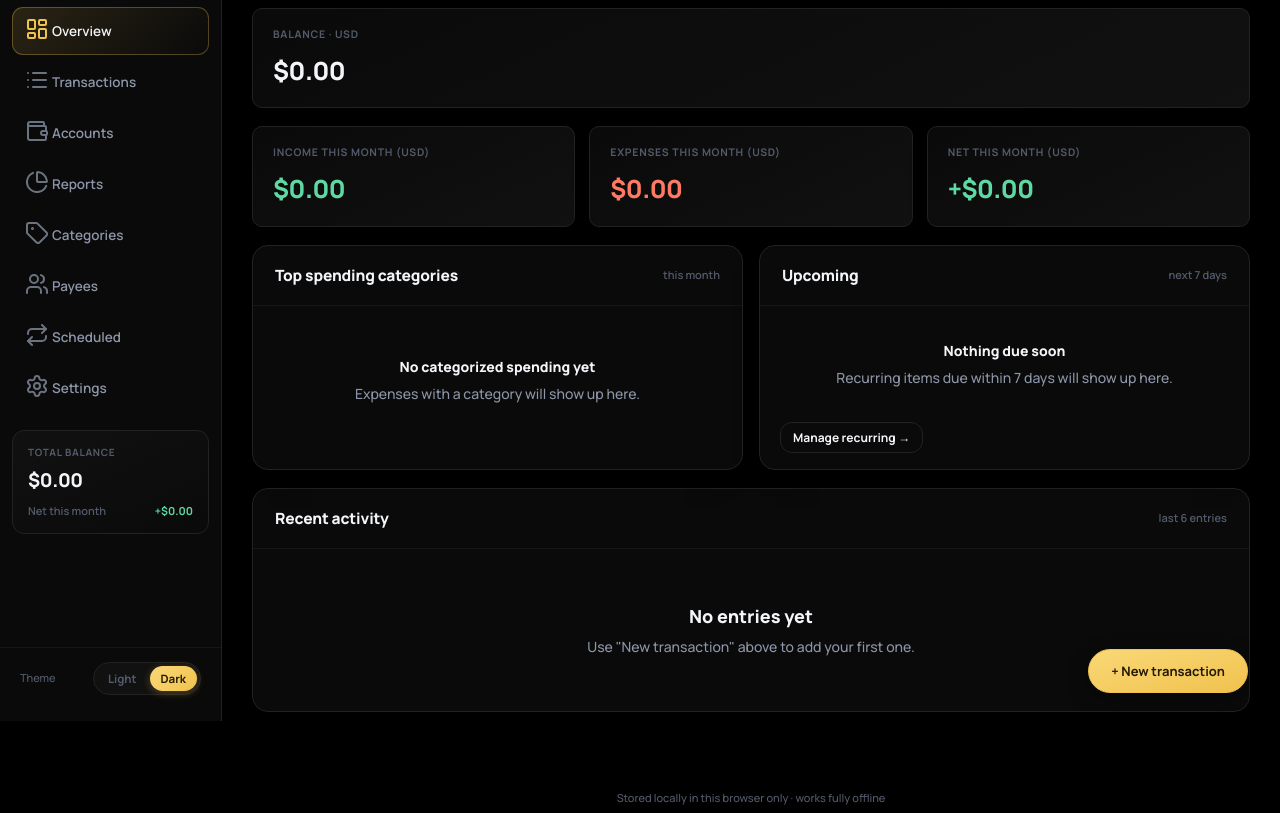
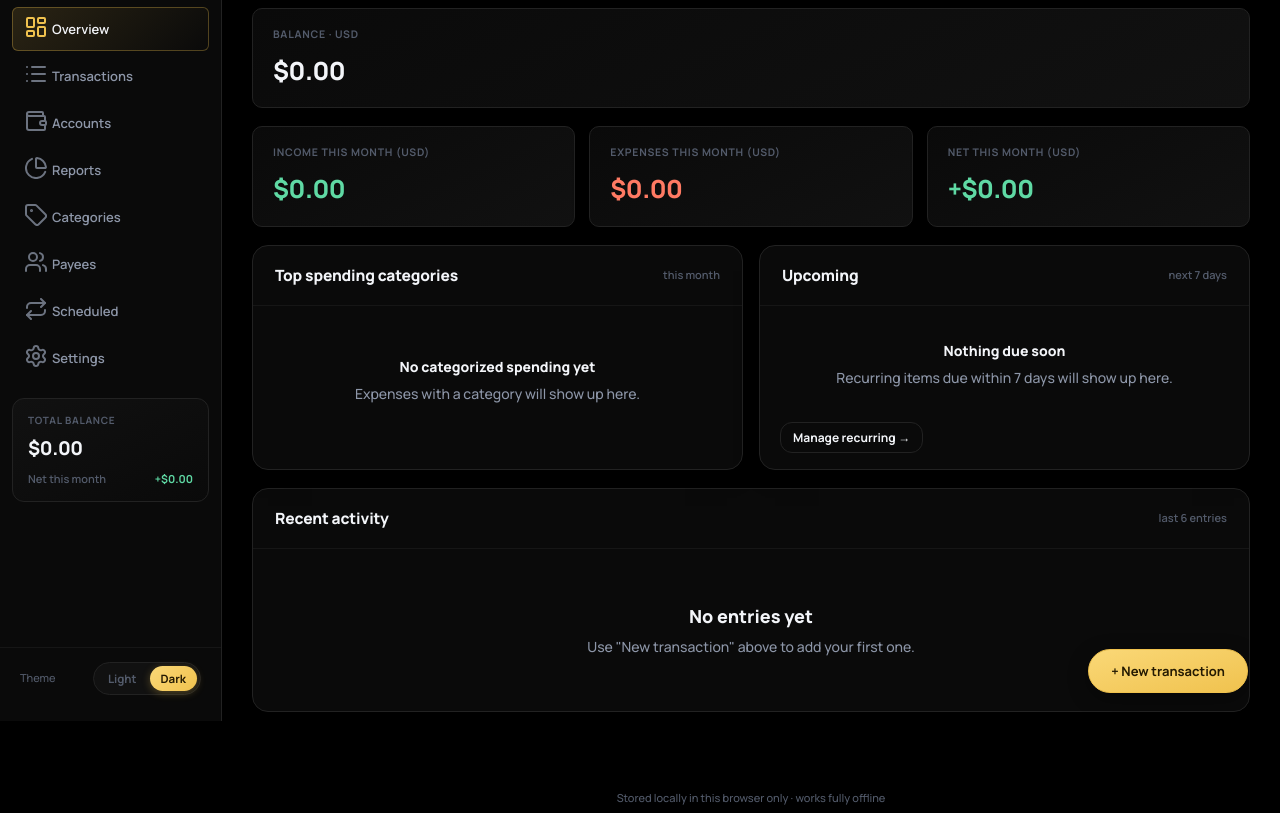
Before and after one commit to erparmindr/ledger, a plain HTML site: page index.html in a window 1280 px wide. Shown: the part 79-892 px from the top of the page. Drawn offline with nearby package versions, Linux system fonts and the light colour scheme.

Commit message:
fix: sidebar nav spacing — on 4px grid now
- gap: 11px → 12px (--sp-3)
- padding: 10px 13px → 8px 12px (--sp-2, --sp-3)
- font-size: 13.5px → 13px (--text-base)
- border-radius: 11px → 6px (--radius-sm)
- SW cache bumped to v30

```diff
--- a/css/styles.css
+++ b/css/styles.css
@@ -180,14 +180,14 @@ button:focus-visible, input:focus-visible, select:focus-visible, [tabindex]:focu
 .nav-item{
   display:flex;
   align-items:center;
-  gap:11px;
-  padding:10px 13px;
-  font-size:13.5px;
+  gap:var(--sp-3);
+  padding:var(--sp-2) var(--sp-3);
+  font-size:var(--text-base);
   font-weight:600;
   color:var(--text-dim);
   background:none;
   border:none;
-  border-radius:11px;
+  border-radius:var(--radius-sm);
   text-align:left;
   width:100%;
   transition:all var(--transition-fast);
@@ -198,7 +198,7 @@ button:focus-visible, input:focus-visible, select:focus-visible, [tabindex]:focu
   background:linear-gradient(135deg, var(--brass-soft), transparent);
   box-shadow:inset 0 0 0 1px rgba(240,194,78,0.3);
 }
-.nav-item .ic{ width:16px; text-align:center; opacity:.75; font-size:13px; }
+.nav-item .ic{ width:16px; text-align:center; opacity:.75; font-size:var(--text-base); }
 .nav-item.active .ic{ opacity:1; color:var(--brass); }
 .sidebar-footer{
   padding:14px 20px 4px;
--- a/ledger/css/styles.css
+++ b/ledger/css/styles.css
@@ -180,14 +180,14 @@ button:focus-visible, input:focus-visible, select:focus-visible, [tabindex]:focu
 .nav-item{
   display:flex;
   align-items:center;
-  gap:11px;
-  padding:10px 13px;
-  font-size:13.5px;
+  gap:var(--sp-3);
+  padding:var(--sp-2) var(--sp-3);
+  font-size:var(--text-base);
   font-weight:600;
   color:var(--text-dim);
   background:none;
   border:none;
-  border-radius:11px;
+  border-radius:var(--radius-sm);
   text-align:left;
   width:100%;
   transition:all var(--transition-fast);
@@ -198,7 +198,7 @@ button:focus-visible, input:focus-visible, select:focus-visible, [tabindex]:focu
   background:linear-gradient(135deg, var(--brass-soft), transparent);
   box-shadow:inset 0 0 0 1px rgba(240,194,78,0.3);
 }
-.nav-item .ic{ width:16px; text-align:center; opacity:.75; font-size:13px; }
+.nav-item .ic{ width:16px; text-align:center; opacity:.75; font-size:var(--text-base); }
 .nav-item.active .ic{ opacity:1; color:var(--brass); }
 .sidebar-footer{
   padding:14px 20px 4px;
--- a/ledger/sw.js
+++ b/ledger/sw.js
@@ -1,7 +1,7 @@
 // Ledger service worker — caches the app shell for offline use and installability.
 // Bump CACHE_NAME whenever files change so returning users get the update
 // instead of a stale cached copy.
-const CACHE_NAME = "ledger-cache-v29";
+const CACHE_NAME = "ledger-cache-v30";
 const APP_SHELL = [
   "./",
   "./index.html",
--- a/sw.js
+++ b/sw.js
@@ -1,7 +1,7 @@
 // Ledger service worker — caches the app shell for offline use and installability.
 // Bump CACHE_NAME whenever files change so returning users get the update
 // instead of a stale cached copy.
-const CACHE_NAME = "ledger-cache-v29";
+const CACHE_NAME = "ledger-cache-v30";
 const APP_SHELL = [
   "./",
   "./index.html",
```
